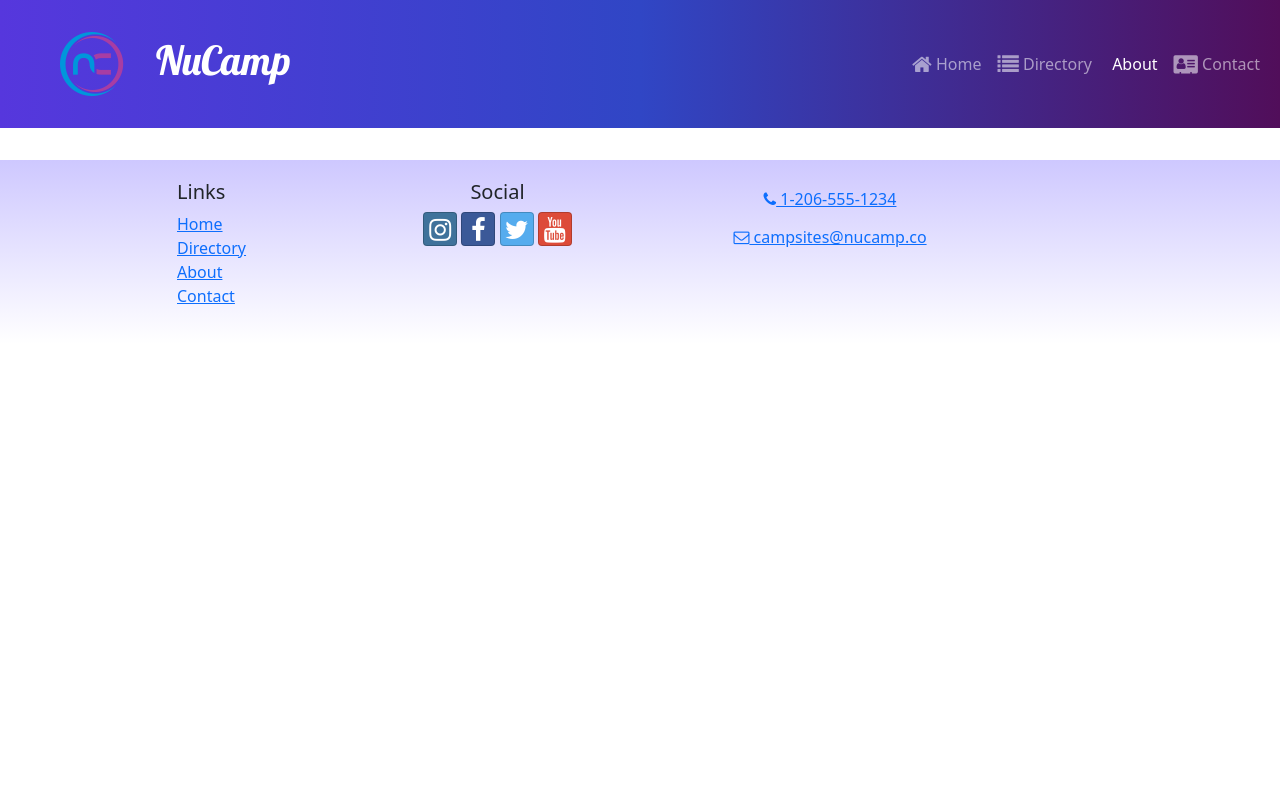
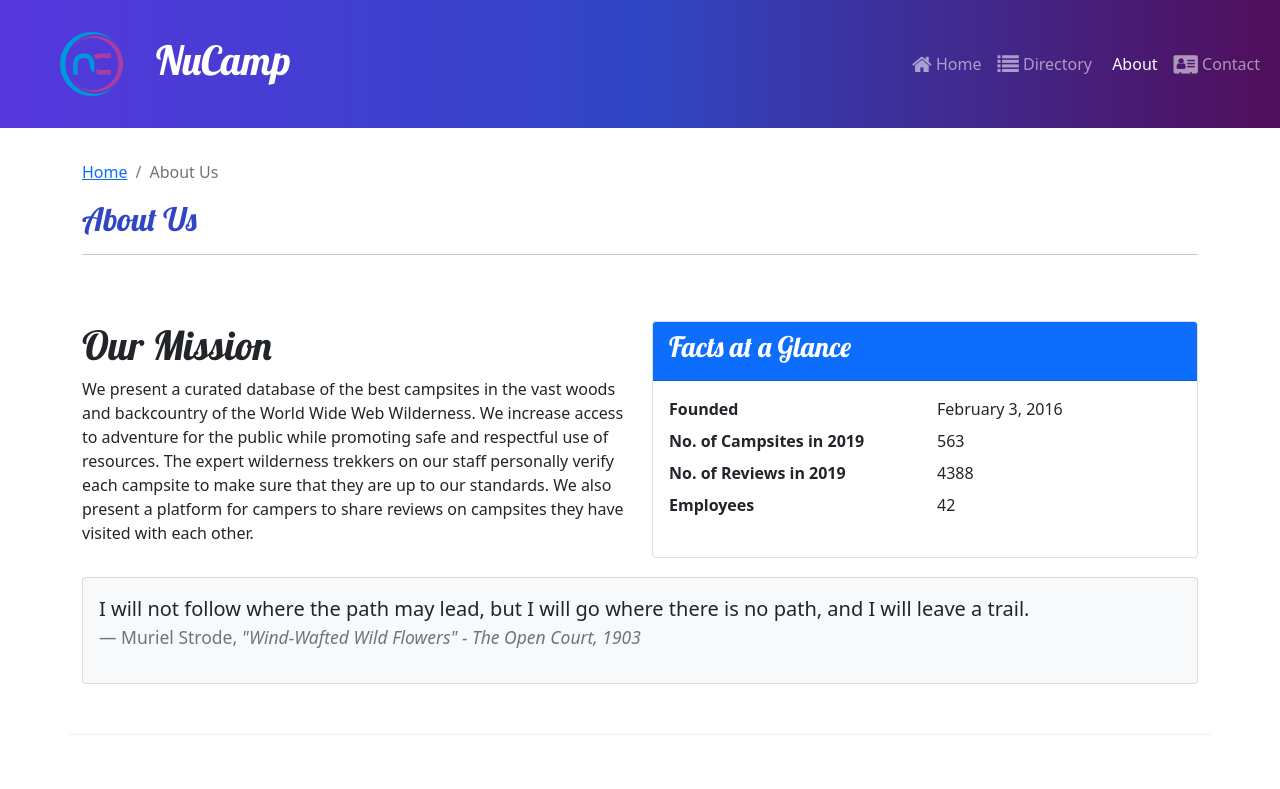
Before and after one commit to jamesperrin/nucampsite-react, a React (Create React App) app: page /about in a window 1280 px wide. Shown: the top 789 px of the page. Built offline with nearby package versions, Linux system fonts and the light colour scheme.

Commit message:
Completed Workshop Task 2

```diff
--- a/src/App.js
+++ b/src/App.js
@@ -5,6 +5,7 @@ import Header from './components/Header';
 import Footer from './components/Footer';
 import HomePage from './pages/HomePage';
 import ContactPage from './pages/ContactPage';
+import AboutPage from './pages/AboutPage';
 import CampsitesDirectoryPage from './pages/CampsitesDirectoryPage';
 import CampsiteDetailPage from './pages/CampsiteDetailPage';
 
@@ -14,6 +15,7 @@ function App() {
       <Header />
       <Routes>
         <Route path='/' element={<HomePage />} />
+        <Route path='about' element={<AboutPage />} />
         <Route path='contact' element={<ContactPage />} />
         <Route path='directory' element={<CampsitesDirectoryPage />} />
         <Route path='directory/:campsiteId' element={<CampsiteDetailPage />} />
--- a/src/pages/AboutPage.js
+++ b/src/pages/AboutPage.js
@@ -1,8 +1,10 @@
 import { Col, Row, Container, Card, CardBody, CardHeader } from 'reactstrap';
+import SubHeader from '../components/SubHeader';
 
 const AboutPage = () => {
   return (
     <Container>
+      <SubHeader current='About Us' />
       <Row className='row-content'>
         <Col sm='6'>
           <h1>Our Mission</h1>
@@ -15,7 +17,7 @@ const AboutPage = () => {
             each other.
           </p>
         </Col>
-        <Col>
+        <Col sm='6'>
           <Card>
             <CardHeader className='bg-primary text-white'>
               <h3>Facts at a Glance</h3>
@@ -54,7 +56,9 @@ const AboutPage = () => {
         </Col>
       </Row>
       <Row className='row-content'>
-        <Col xs='12'><h3>Community Partners</h3></Col>
+        <Col xs='12'>
+          <h3>Community Partners</h3>
+        </Col>
       </Row>
     </Container>
   );
```
